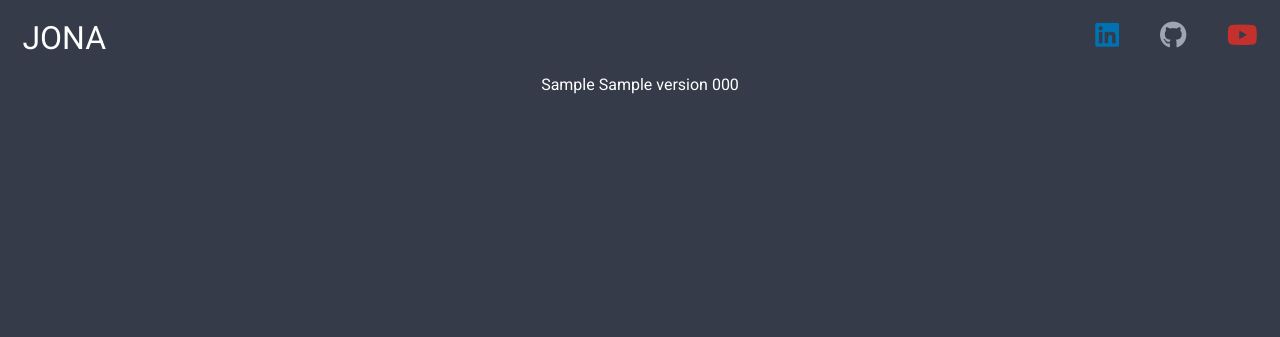
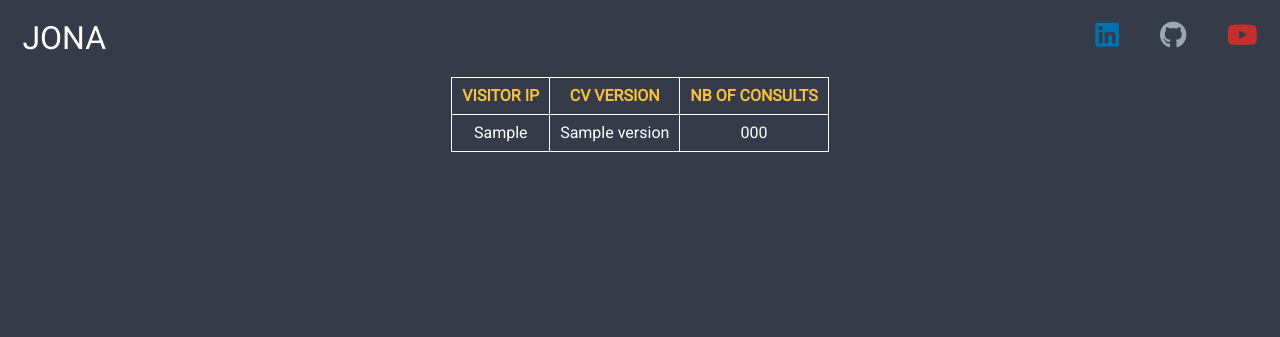
Before and after one commit to JonaPlaz/portfolio, a Symfony app: template symfony/templates/stats/index.html.twig in a window 1280 px wide. Shown: the top 337 px of the page. Run offline with Twig, Linux system fonts and the light colour scheme; the template is opened without the code that fills it: most values are stand-ins (such as "Sample title", 1, 10 or a date in 2020); some libraries are stand-ins or nearby versions.

Commit message:
develop
-add stats css

```diff
--- a/symfony/public/css/index.css
+++ b/symfony/public/css/index.css
@@ -132,9 +132,24 @@ main {
 }
 
 /* Stats page */
-.visitors {
+.visitors_table {
+  border: solid white 1px;
   color: white;
+  margin: auto;
   text-align: center;
+}
+
+.visitors_row_titles>td {
+  border: solid white 1px;
+  color: #F9C13D;
+  font-weight: bolder;
+  padding: 10px;
+  text-transform: uppercase;
+}
+
+.visitors_rows_content>td {
+  border: solid white 1px;
+  padding: 10px;
 }
 
 @media screen and (max-width: 1024px) {
--- a/symfony/templates/stats/index.html.twig
+++ b/symfony/templates/stats/index.html.twig
@@ -5,10 +5,19 @@
 
 {% block body %}
 
-	<ul class="visitors">
+	<table class="visitors_table">
+		<tr class="visitors_row_titles">
+			<td>visitor ip</td>
+			<td>cv version</td>
+			<td>nb of consults</td>
+		</tr>
 		{% for visitor in visitors %}
-			<li>{{ visitor.ip }} {{ visitor.version }}  {{ visitor.numberConsultations }}</li>
+			<tr class="visitors_rows_content">
+				<td>{{ visitor.ip }}</td>
+				<td>{{ visitor.version }}</td>
+				<td>{{ visitor.numberConsultations }}</td>
+			</tr>
 		{% endfor %}
-	</ul>
+	</table>
 
 {% endblock %}
```
